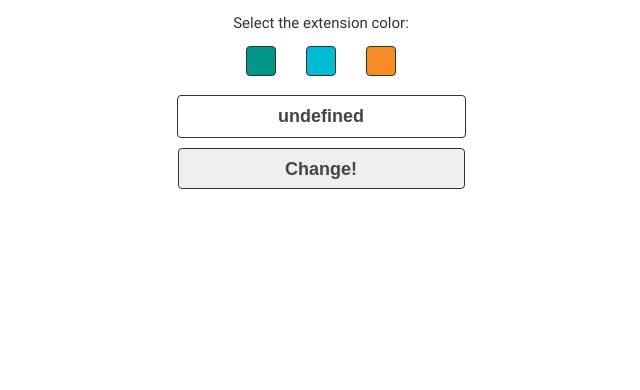
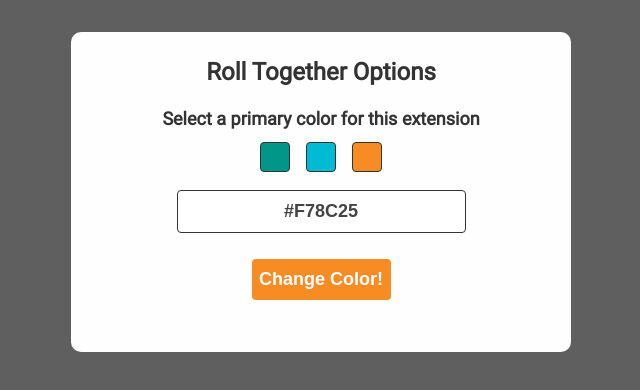
Before and after one commit to samuraiexx/roll_together, a browser extension: page options.html in a window 1280 px wide. Shown: the whole page, without its empty margins (319-959 px from the left). Drawn offline with Linux system fonts and the light colour scheme.

Commit message:
Update Options

```diff
--- a/options.html
+++ b/options.html
@@ -5,23 +5,17 @@
   <link rel="stylesheet" type="text/css" href="styles.css">
 </head>
 
-<body>
-  <div style="text-align: center;">
-    <p>Select the extension color:</p>
-    <div id="buttonDiv">
-    </div>
-    <br><br>
-    <div>
+<body class="optionsBody mt32">
+  <div class="optionsContainer">
+    <h1 class="mt32 mb16">Roll Together Options</h1>
+    <h2>Select a primary color for this extension</h2>
+    <div id="colorSelector" class="mb16"></div>
       <input id="colorInput" type="text" value="">
-      <br>
-      <input id="submitButton" type="submit" value="Change!">
-      <br>
-      <h id="confirmationMessage"> </p>
-    </div>
+      <button class="mt16" id="submitButton">Change Color!</button>
+      <p id="confirmationMessage" class="c-error">
+  </div>
+</body>
+<script src="common.js"></script>
+<script src="options.js"></script>
 
-    </div>
-    </body>
-    <script src="common.js"></script>
-    <script src="options.js"></script>
-
-    </html>
+</html>
--- a/options.js
+++ b/options.js
@@ -1,8 +1,10 @@
-let page = document.getElementById('buttonDiv');
+let page = document.getElementById('colorSelector');
 
 let googleGreen = "#009688";
 let googleAquaBlue = "#00BBD3";
 let crunchyrollOrange = "#F78C25";
+
+const input = document.getElementById("colorInput");
 
 const colorOptions = [ googleGreen, googleAquaBlue, crunchyrollOrange ];
 
@@ -13,35 +15,41 @@ submitButton.onclick = function() {
   let color = document.getElementById("colorInput").value;
   let isOk = /^#[0-9A-F]{6}$/i.test(color);
 
-  if(isOk) {
-    confirmationMessage = "Sucessfuly changed!";
-    log("Color changed to " + color);
-    setExtensionColor(color);
-  } else {
+  if (!isOk) {
     confirmationMessage = "Invalid hex code!";
+    document.getElementById("confirmationMessage").innerHTML = confirmationMessage;
     log("Invalid input");
+    return;
   }
 
-  document.getElementById("confirmationMessage").innerHTML = confirmationMessage;
+  setExtensionColor(color);
+  log("Color changed to " + color);
 }
 
-chrome.storage.sync.get('extensionColor', function (data) {
-  document.getElementById("colorInput").value = data.extensionColor;
+chrome.storage.sync.get({'extensionColor': crunchyrollOrange}, function (data) {
+  input.value = data.extensionColor;
 });
 
 function setExtensionColor(color) {
   chrome.storage.sync.set({ extensionColor: color }, function () {
     log("Setting extension color to " + color);
   });
-  document.getElementById("colorInput").value = color;
+  submitButton.style.backgroundColor = color;
 }
 
+input.addEventListener("keyup", function(event) {
+  if (event.keyCode === 13) {
+    event.preventDefault();
+    document.getElementById("").click();
+  }
+});
+
 function buildButtons(colorOptions) {
-  let page = document.getElementById("buttonDiv");
+  let page = document.getElementById("colorSelector");
 
   for (let color of colorOptions) {
     let newButton = document.createElement("button");
-    newButton.addEventListener("click", function () { setExtensionColor(color) });
+    newButton.addEventListener("click", function () { input.value = color; });
     newButton.style.backgroundColor = color;
     newButton.className = "colorChangeButton"
     page.appendChild(newButton);
--- a/styles.css
+++ b/styles.css
@@ -18,6 +18,33 @@ body {
   line-height: 16px;
 }
 
+body.optionsBody {
+  background-color: #5f5f5f;
+  display: flex;
+  justify-content: center;
+}
+
+.optionsContainer {
+  display: flex;
+  flex-direction: column;
+  align-items: center;
+  text-align: center;
+  background-color: #FEFEFE;
+  width: 500px;
+  height: 320px;
+  border-radius: 10px;
+}
+
+h2 {
+  font-size: 18px;
+  display: flex;
+  align-items: center;
+  text-align: center;
+  display: block;
+  margin-left: auto;
+  margin-right: auto;
+}
+
 h1 {
   font-size: 24px;
   display: flex;
@@ -29,6 +56,9 @@ h1 {
 }
 
 button {
+  display: flex;
+  align-items: center;
+  justify-content: center;
   cursor: pointer;
   padding: 0px;
   height: 41px;
@@ -61,10 +91,9 @@ input {
   border-radius: 4px;
 }
 
-#buttonDiv {
-  display: inline-flex;
-  justify-content: space-between;
-  width: 150px;
+#colorSelector > * {
+  margin-right: 8px;
+  margin-left: 8px;
 }
 .colorChangeButton {
   border: 1px solid #333;
@@ -117,3 +146,38 @@ input:focus, textarea:focus, select:focus {
 .firstPage .secondPage {
   display: none;
 }
+
+.mb32 {
+  margin-bottom: 32px;
+}
+
+.mt32 {
+  margin-top: 32px;
+}
+
+.mv32 {
+  margin-bottom: 32px;
+  margin-top: 32px;
+}
+
+.mb16 {
+  margin-bottom: 16px;
+}
+
+.mt16 {
+  margin-top: 16px;
+}
+
+.mv16 {
+  margin-bottom: 16px;
+  margin-top: 16px;
+}
+
+.mv0 {
+  margin-bottom: 0;
+  margin-top: 0;
+}
+
+.c-error {
+  color: red;
+}
```
